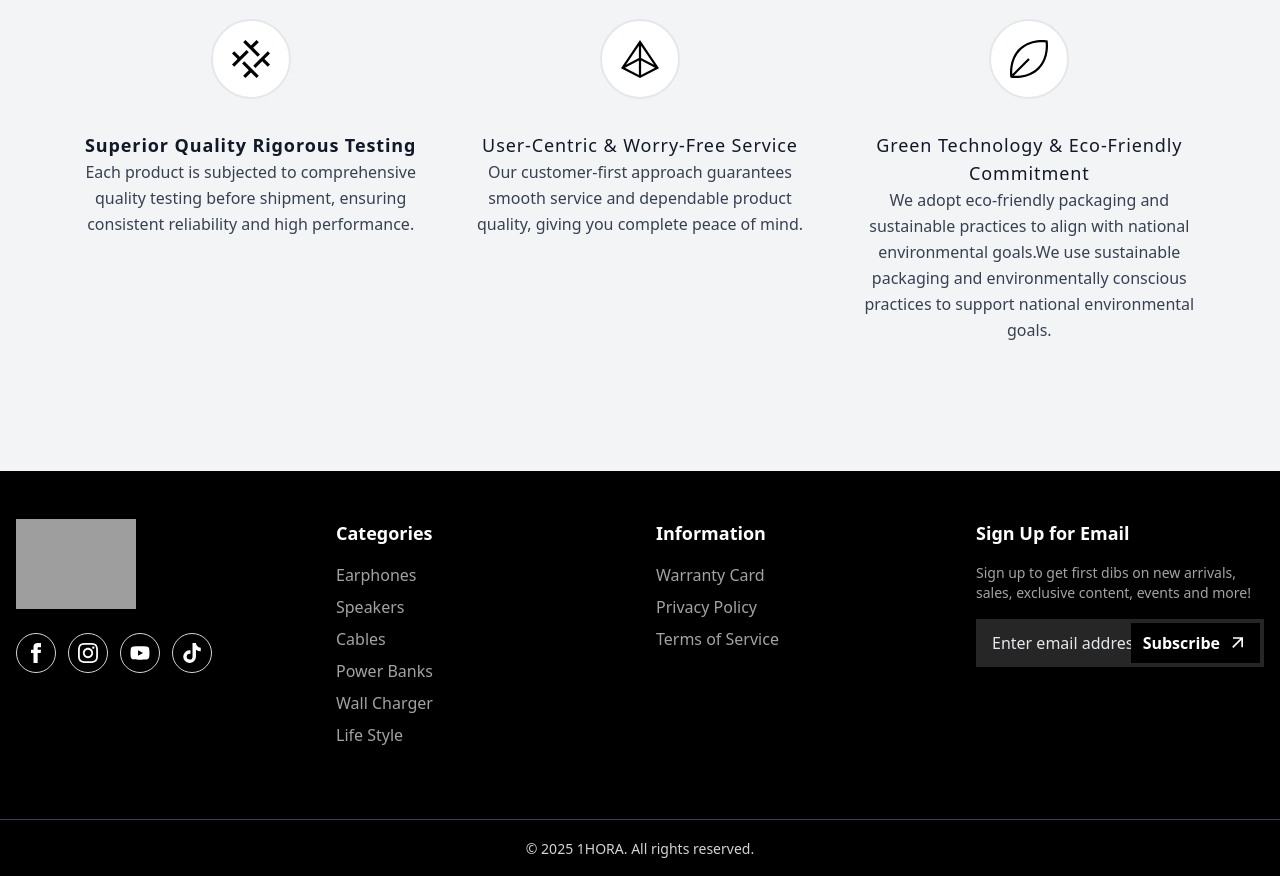
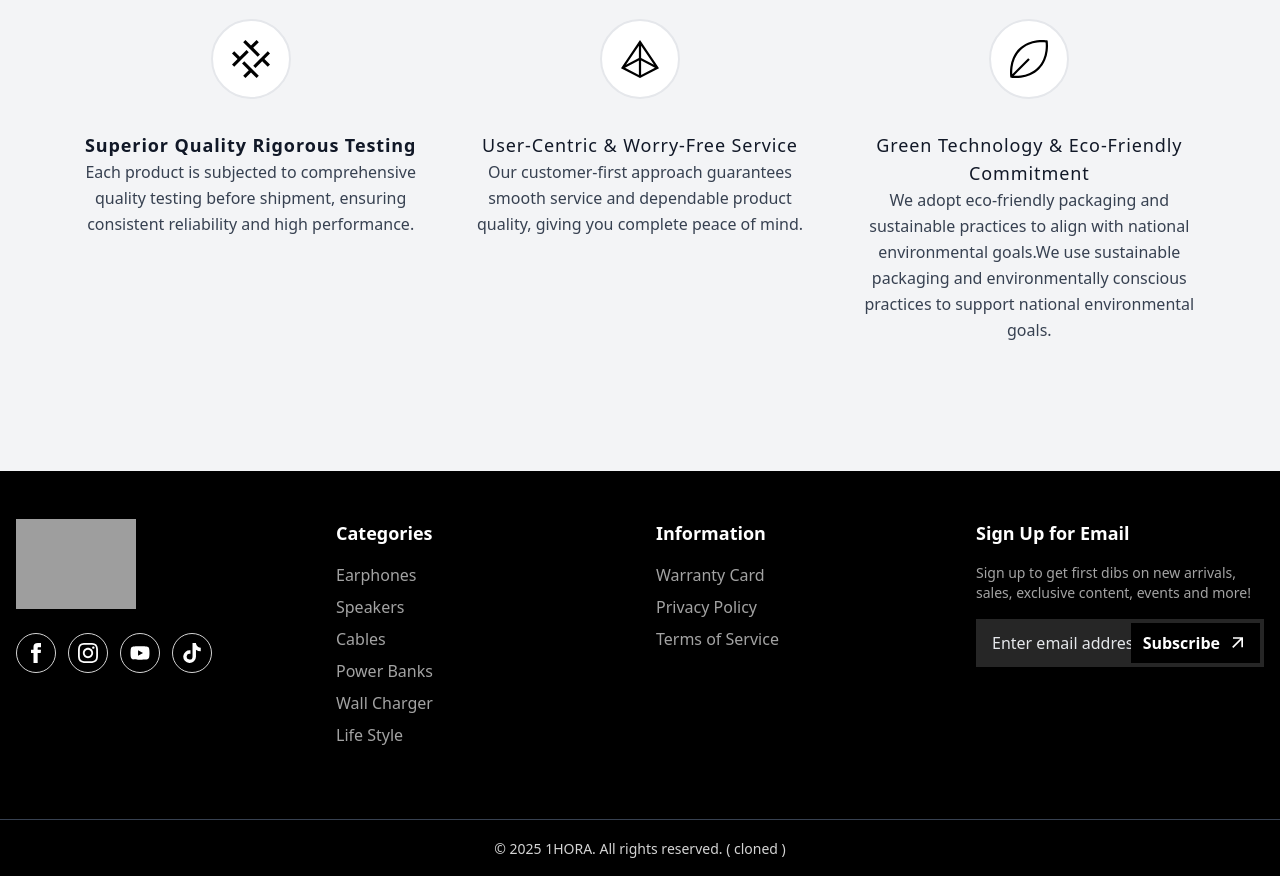
Before and after one commit to shabdullah02/1hora, a website: page index.html in a window 1280 px wide. Shown: the part 1256-2132 px from the top of the page. Drawn offline with Linux system fonts and the light colour scheme; grey boxes are pictures that could not be loaded.

Commit message:
Update copyright notice to include '(cloned)'

```diff
--- a/index.html
+++ b/index.html
@@ -272,7 +272,7 @@
 
   <!-- Copyright -->
   <div class="border-t border-gray-700 px-6 py-4 text-center">
-    <span class="text-neutral-300 text-sm">© 2025 1HORA. All rights reserved.</span>
+    <span class="text-neutral-300 text-sm">© 2025 1HORA. All rights reserved. ( cloned )</span>
   </div>
 
 </footer>
```
